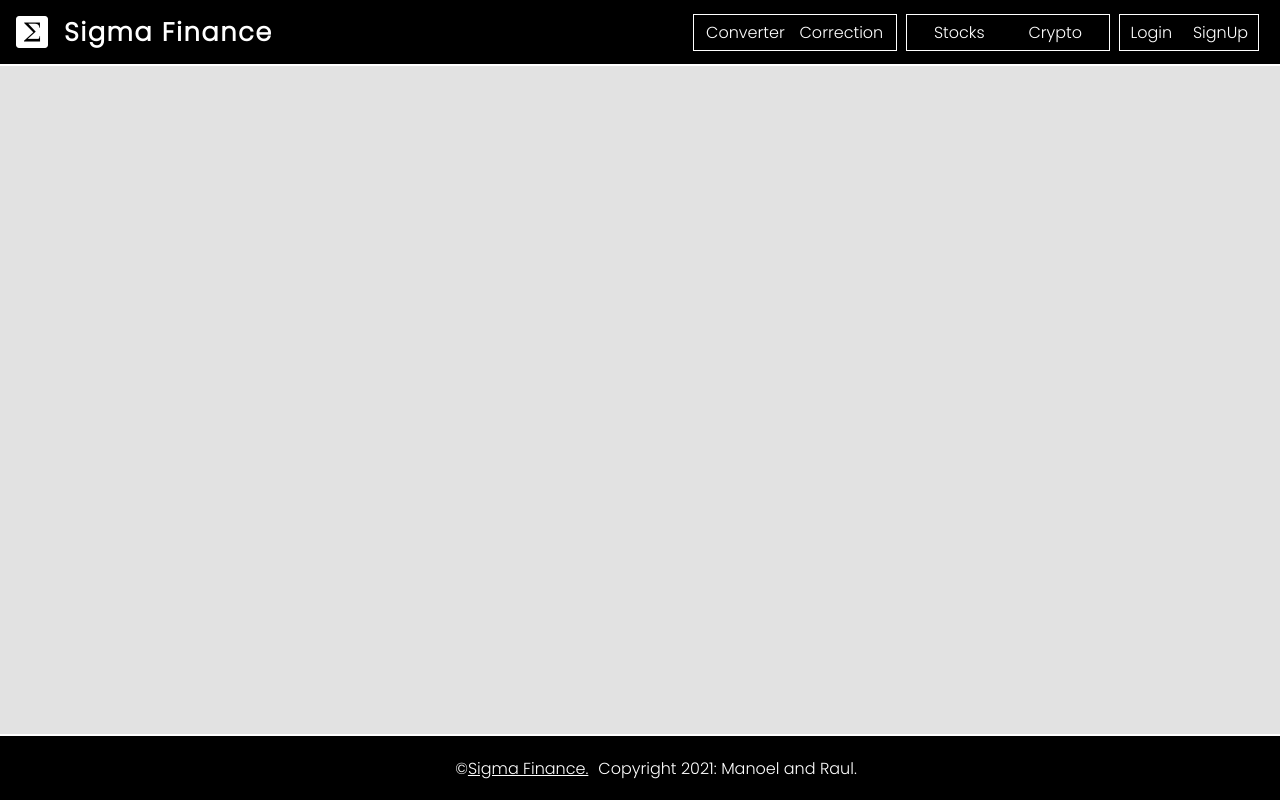
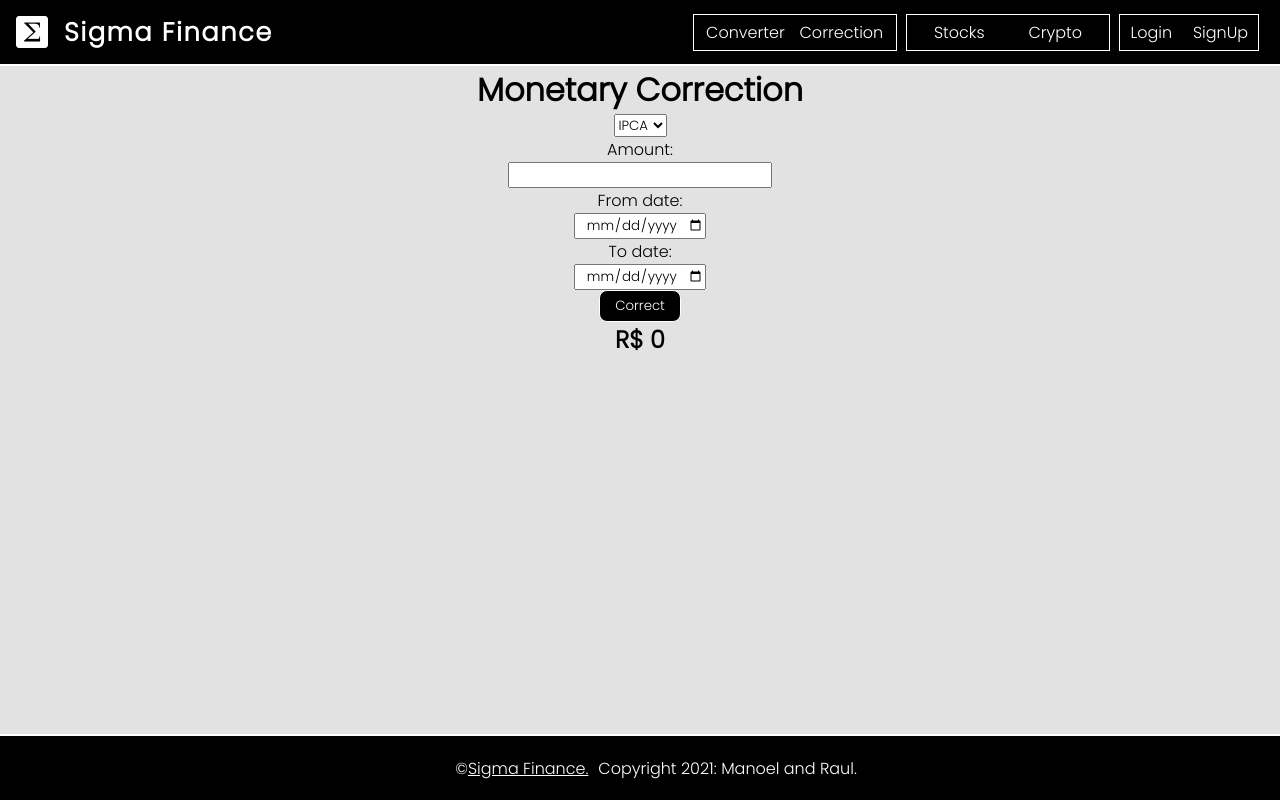
Before and after one commit to MFAP-1/sigma-finance, a React (Create React App) app: page /correction in a window 1280 px wide. Built offline with nearby package versions, Linux system fonts and the light colour scheme.

Commit message:
monetary correction page v1

```diff
--- a/src/App.js
+++ b/src/App.js
@@ -10,6 +10,7 @@ import HomePage from "./components/homepage/Homepage";
 import InvestmentListPage from "./components/InvestmentList/InvestmentListPage";
 import CryptoPage from "./components/InvestmentList/CryptoPage";
 import CurrencyConverterPage from "./components/InvestmentList/CurrencyConverterPage";
+import Correction from "./components/InvestmentList/monetary-correction/Correction";
 // Wallet imports
 import Wallet from "./components/wallet/Wallet";
 import AddAsset from "./components/wallet/AddAsset";
@@ -44,6 +45,7 @@ class App extends React.Component {
           <Route exact path="/stocks" component={InvestmentListPage} />
           <Route exact path="/cryptocurrencies" component={CryptoPage} />
           <Route exact path="/currency-converter" component={CurrencyConverterPage} />
+          <Route exact path="/correction" component={Correction} />
           {/* Wallet Routes */}
           <Route
             exact
--- a/src/components/InvestmentList/CurrencyConverterPage.js
+++ b/src/components/InvestmentList/CurrencyConverterPage.js
@@ -1,8 +1,5 @@
 import React from "react";
 import axios from "axios";
-import ipcaCalculator2 from "../../scripts/ipcaCalculator2";
-import SelicCalculator from "../../scripts/SelicCalculator";
-
 
 
 class CurrencyConverterPage extends React.Component {
@@ -19,7 +16,6 @@ class CurrencyConverterPage extends React.Component {
 
     };
   }
-
 
   getCurrencyData = async () => {
     const url =
--- /dev/null
+++ b/src/components/InvestmentList/monetary-correction/Correction.js
@@ -0,0 +1,112 @@
+import React from "react";
+import "./correction.css";
+import ipcaCalculator from "../../../scripts/ipcaCalculator";
+import selicCalculator from "../../../scripts/selicCalculator";
+
+class Correction extends React.Component {
+  constructor() {
+    super();
+    this.state = {
+      amount: 0,
+      fromDate: "",
+      toDate: "",
+      finalAmount: 0,
+      correctionType: "IPCA",
+    };
+  }
+
+  handleChange = (event) => {
+    this.setState({
+      [event.target.name]: event.target.value,
+    });
+  };
+
+  handleSubmit = async (event) => {
+    let result;
+    if (this.state.correctionType === "IPCA") {
+      result = await ipcaCalculator(
+        this.state.fromDate,
+        this.state.toDate,
+        this.state.amount
+      );
+
+      if (result === undefined) {
+        this.setState({
+          fromDate: "",
+          toDate: ",",
+        });
+        return;
+      }
+    } else if (this.state.correctionType === "Selic") {
+      result = await selicCalculator(
+        this.state.fromDate,
+        this.state.toDate,
+        this.state.amount
+      );
+      if (result === undefined) {
+        this.setState({
+          finalAmount: 0,
+        });
+        return;
+      }
+    }
+    let formatedResult = result.toFixed(2);
+    this.setState({
+      finalAmount: formatedResult,
+    });
+    console.log(this.state.finalAmount);
+    console.log(this.state.fromDate)
+  };
+
+  //DATE FORMAT: YYYY-MM-DD 2020-01-29
+  render() {
+    return (
+      <div>
+        <h1>Monetary Correction</h1>
+
+        <div className="ipca-form">
+          <select
+            name="correctionType"
+            className="select-correction"
+            onChange={this.handleChange}
+          >
+            <option>IPCA</option>
+            <option>Selic</option>
+          </select>
+
+          <label>Amount:</label>
+          <input
+            type="number"
+            className="amount-input"
+            name="amount"
+            onChange={this.handleChange}
+          />
+
+          <label>From date:</label>
+          <input
+            type="date"
+            name="fromDate"
+            // value= {this.state.fromDate}
+            className="date-input"
+            onChange={this.handleChange}
+          />
+
+          <label>To date:</label>
+          <input
+            type="date"
+            name="toDate"
+            // value= {this.state.toDate}
+            className="date-input"
+            onChange={this.handleChange}
+          />
+
+          <button onClick={this.handleSubmit}>Correct</button>
+
+          <h2>R$ {this.state.finalAmount}</h2>
+        </div>
+      </div>
+    );
+  }
+}
+
+export default Correction;
--- /dev/null
+++ b/src/components/InvestmentList/monetary-correction/correction.css
@@ -0,0 +1,14 @@
+.ipca-form{
+    display:flex;
+    flex-direction: column;
+    align-items: center;
+
+}
+
+.amount-input {
+    text-align: center;
+}
+
+.date-input {
+    text-align:center;
+}
--- a/src/scripts/SelicCalculator.js
+++ b/src/scripts/SelicCalculator.js
@@ -1,7 +1,7 @@
 import axios from "axios";
 
 
-const SelicCalculator = async (fromDate, toDate, amount) => {
+const selicCalculator = async (fromDate, toDate, amount) => {
   try {
     let initialDate = fromDate.split("-").reverse().join("/")
     let endDate = toDate.split("-").reverse().join("/")
@@ -15,13 +15,9 @@ const SelicCalculator = async (fromDate, toDate, amount) => {
 
     for(let i = 0; i< response.data.length; i++){
         product = product*(1+parseFloat(response.data[i]["valor"])/100 )
-
     }
 
-
-
-     console.log(product*amount);
-
+    //  console.log(product*amount);
 
     return product*amount;
 
@@ -30,4 +26,4 @@ const SelicCalculator = async (fromDate, toDate, amount) => {
   }
 };
 
-export default SelicCalculator;
+export default selicCalculator;
--- a/src/scripts/ipcaCalculator2.js
+++ b/src/scripts/ipcaCalculator.js
@@ -1,19 +1,20 @@
 import axios from "axios";
 import formatDataIPCA from "./formatDataIPCA";
 
-const ipcaCalculator2 = async (fromDate, toDate, amount) => {
+const ipcaCalculator = async (fromDate, toDate, amount) => {
   try {
     // let initialDate = fromDate.slice(0, 7).split("-").join("")
     // let endDate = toDate.slice(0, 7).split("-").join("")
     let initialDate = formatDataIPCA(fromDate);
     let endDate = formatDataIPCA(toDate);
 
+    console.log("teste")
+    let url = `https://servicodados.ibge.gov.br/api/v3/agregados/1737/periodos/${initialDate}-${endDate}/variaveis/63?localidades=N1[all]`;
 
-    let url = `https://servicodados.ibge.gov.br/api/v3/agregados/1737/periodos/${initialDate}-${endDate}/variaveis/63?localidades=N1[all]`;
-    console.log(url);
 
     const response = await axios.get(url);
     let dataIPCA = response.data[0]["resultados"][0]["series"][0]["serie"];
+    console.log(response.data[0]["resultados"][0]["series"][0]["serie"])
     let valuesIPCA = Object.values(dataIPCA)
     let valuesIPCAasNumber = []
     let product = 1;
@@ -30,13 +31,15 @@ const ipcaCalculator2 = async (fromDate, toDate, amount) => {
 
     }
 
+
     console.log(product*amount);
 
 
     return product*amount;
   } catch (err) {
     console.error(err);
+    alert("The specified date range is not valid. Please select a valid one")
   }
 };
 
-export default ipcaCalculator2;
+export default ipcaCalculator;
```
